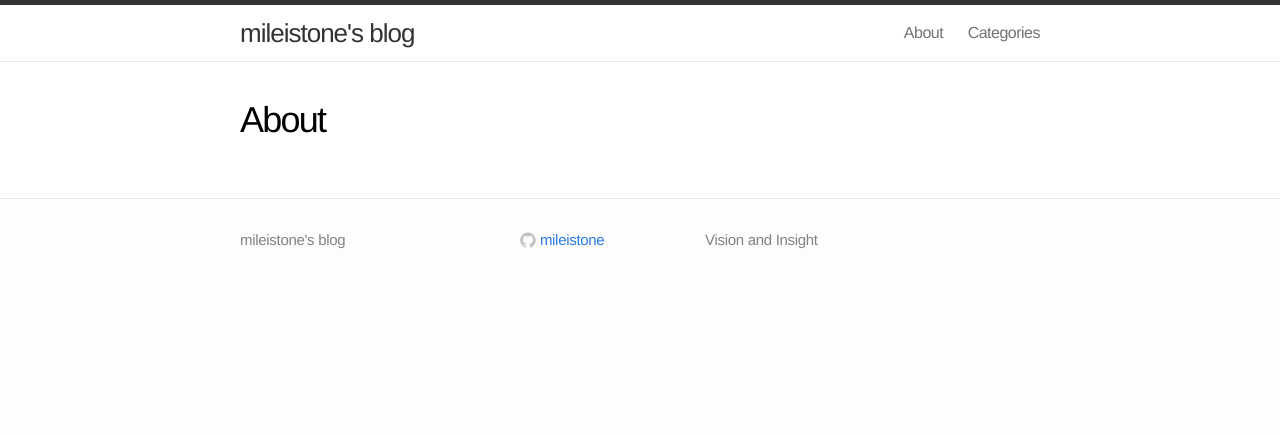
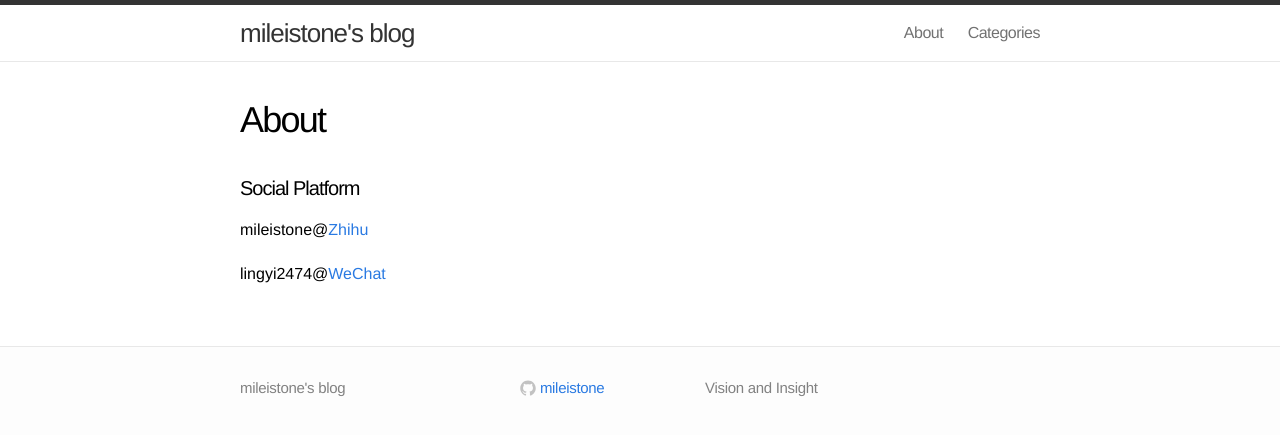
Before and after one commit to mileistone/mileistone.github.io, a Jekyll site: the page built from pages/about.md, in a window 1280 px wide. Shown: the top 435 px of the page. Built offline with Jekyll 4.4.1, drawn with Linux system fonts in a browser that asks for light colours.

Commit message:
Update about.md

```diff
--- a/pages/about.md
+++ b/pages/about.md
@@ -4,3 +4,9 @@ title: About
 permalink: /about/
 includelink: true
 ---
+
+#### Social Platform
+
+mileistone@[Zhihu](zhihu.com)
+
+lingyi2474@[WeChat](https://weixin.qq.com/)
```
